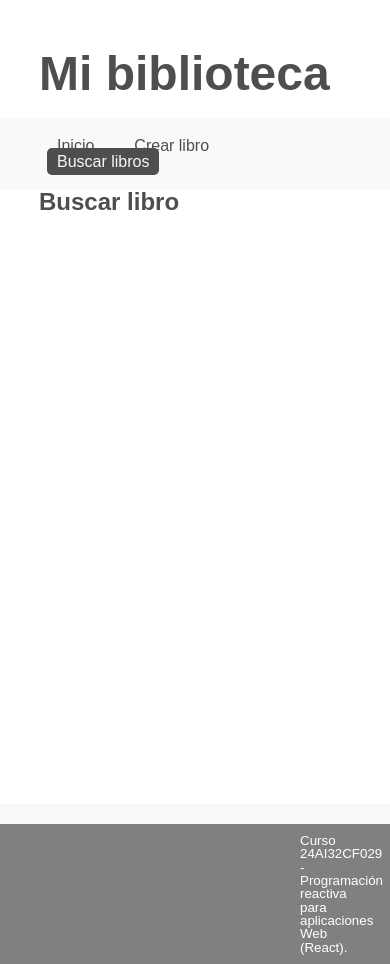
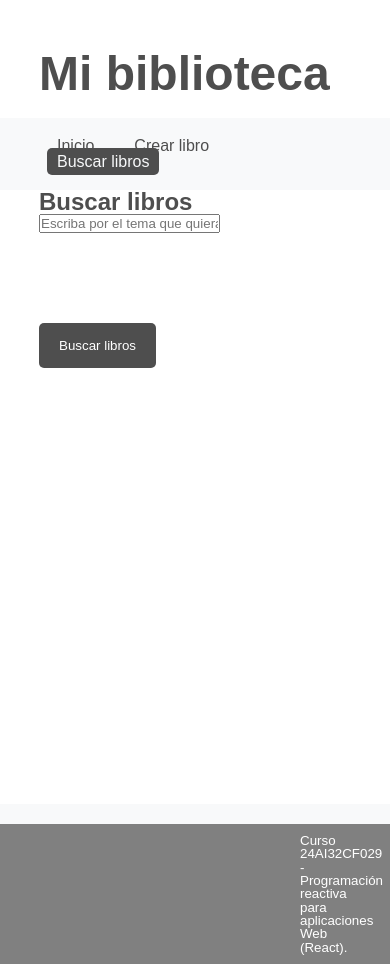
Before and after one commit to gasensios/GAS, a React (Vite) app: page /buscar in a window 390 px wide. Shown: the top 964 px of the page. Built offline with nearby package versions, Linux system fonts and the light colour scheme; a web font is replaced by a local one.

Commit message:
Practica7 update

```diff
--- /dev/null
+++ b/src/componentes/Cargando.css
@@ -0,0 +1,25 @@
+.cargando {
+    display: grid;
+    place-content: center;
+    height: 20vh;
+    color: #000;
+    width: 50px;
+    }
+
+.rueda {
+    border: 10px solid var(--primary-color);
+    border-radius: 50%;
+    border-left-color: transparent;
+    width: 80px;
+    height: 80px;
+    animation: giro 1s linear infinite;
+}
+
+@keyframes giro {
+    0% {
+        transform: rotate(0deg);
+    }
+    100% {
+        transform: rotate(360deg);
+    }
+}
--- /dev/null
+++ b/src/componentes/Cargando.jsx
@@ -0,0 +1,17 @@
+import React, { Fragment } from "react";
+import "./Cargando.css";
+
+const Cargando = () => {
+
+    return (
+        <Fragment>
+            <div className='cargando'>
+                <div className='cargando__rueda'>
+                    <div className='rueda'></div>
+                </div>
+            </div>
+        </Fragment>
+    );
+};
+
+export default Cargando;
--- a/src/componentes/paginas/Buscar.jsx
+++ b/src/componentes/paginas/Buscar.jsx
@@ -1,10 +1,20 @@
-import React, { Fragment } from "react";
+import React, { Fragment, useState } from "react";
+import BuscarFormulario from "./BuscarFormulario";
+import BuscarResultado from "./BuscarResultado";
 
 const Buscar = () => {
+
+    const [URL, setURL] = useState("");
+
+    const cambiarURL = (nuevaURL) => {
+        setURL(nuevaURL);
+        };
+
     return (
         <Fragment>
             <section className='buscar'>
-                <h2 className='buscar__titulo'>Buscar libro</h2>
+                <BuscarFormulario url={URL} cambiarURL={cambiarURL} />
+                {URL && <BuscarResultado endpoint={URL} />}
             </section>
         </Fragment>
     );
--- /dev/null
+++ b/src/componentes/paginas/BuscarFormulario.css
@@ -0,0 +1,83 @@
+.buscar {
+    padding: 30px 0;
+    width: 60%;
+    margin: 0 auto;
+}
+
+.buscar__resultado {
+    display: grid;
+    grid-template-columns: 33.333% 33.333% 33.333%;
+    justify-items: center;
+    width: 100%;
+}
+
+.buscar__resumen {
+    margin: 20px 0;
+}
+
+.form__input--search {
+    width: calc(100% - 152px);
+    margin: 0 10px 0 0;
+}
+
+.boton--buscar {
+    background-color: var(--primary-color);
+}
+
+.buscar__titulo {
+    font-size: 2em;
+    margin: 0 0 10px;
+}
+
+
+.boton {
+    border: none;
+    box-sizing: border-box;
+    padding: 15px 20px;
+    font-family: var(--current-font);
+    cursor: pointer;
+    border-radius: 5px;
+    margin: 0 20px 0 0;
+    align-self: center;
+    color: var(--secondary-color);
+}
+
+.boton:hover, .boton:active {
+    transform: scale(0.98);
+    box-shadow: inset 3px 2px 22px 1px rgba(0, 0, 0, 0.3);
+}
+
+.boton--aceptar {
+    background-color: var(--success-color);
+}
+
+.boton--cancelar {
+    background-color: var(--danger-color);
+}
+
+.boton--volver {
+    background-color: var(--primary-color);
+}
+
+@media (max-width: 992px) {
+    .buscar__resultado {
+        grid-template-columns: 50% 50%;
+    }
+}
+
+@media (max-width: 756px) {
+    .buscar {
+        width: 95%;
+    }
+
+    .form__input--search {
+        width: 100%;
+        margin: 0 0 8px;
+    }
+}
+
+@media (max-width: 576px) {
+    .buscar__resultado {
+        grid-template-columns: 100%;
+    }
+}
--- /dev/null
+++ b/src/componentes/paginas/BuscarFormulario.jsx
@@ -0,0 +1,36 @@
+import React, { Fragment, useContext, useRef } from "react";
+import { contextoBiblioteca } from "../../contextos/ProveedorLibros.jsx";
+
+const BuscarFormulario = ({url, cambiarURL}) => {
+
+    const urlRef = useRef(null);
+
+    const { adecuarURL } = useContext(contextoBiblioteca);
+
+    const manejarClick = () => {
+        if (url) {
+            cambiarURL(undefined);
+            urlRef.current.value = "";
+        } else {
+            cambiarURL(adecuarURL(urlRef.current.value));
+        }
+    };
+
+    return (
+        <Fragment>
+            <h2 className='buscar__titulo'>Buscar libros</h2>
+            <input name='url' type='text'
+                placeholder='Escriba por el tema que quiera buscar (autor, título, ISBN...)'
+                className='form__input form__input--search'
+                ref={urlRef} ></input>
+            <button
+                className='boton boton--volver'
+                onClick={manejarClick}
+            >
+                {url ? "Nueva" : "Buscar libros"}
+            </button>
+        </Fragment>
+    );
+}
+
+export default BuscarFormulario;
--- /dev/null
+++ b/src/componentes/paginas/BuscarListado.jsx
@@ -0,0 +1,17 @@
+import React, { Fragment, useEffect, useState  } from "react";
+import Libro from "../Libro.jsx";
+import MostrarErrores from "./MostrarErrores.jsx";
+
+const BuscarListado = ({ busqueda }) => {
+    return (
+        <Fragment>
+            {busqueda.length
+            ? busqueda.map((datos_libro) => {
+                return <Libro key={datos_libro.id} libro={datos_libro} />;
+            })
+            : <MostrarErrores />}
+        </Fragment>
+    );
+};
+
+export default BuscarListado;
--- /dev/null
+++ b/src/componentes/paginas/BuscarResultado.css
@@ -0,0 +1,66 @@
+.libros__listado {
+    display: flex; /* Activar flexbox mode para la lista */
+    flex-direction: row; /* Establecer la dirección de los objetos (horizontal) */
+    flex-wrap: wrap; /* Permitir que los elementos se ajusten en varias filas */
+    justify-content: space-around;
+    align-items: baseline; /* Alinear elementos verticalmente en el centro */
+    padding: 15px;
+    border: 1px solid #ccc;
+    border-radius: 5px;
+    box-shadow: 0 2px 5px rgba(0, 0, 0, 0.1);
+}
+
+.buscar {
+    padding: 30px 0;
+    width: 60%;
+    margin: 0 auto;
+}
+
+.buscar__resultado {
+    display: grid;
+    grid-template-columns: 33.333% 33.333% 33.333%;
+    justify-items: center;
+    width: 100%;
+}
+
+.buscar__resumen {
+    margin: 20px 0;
+}
+
+.form__input--search {
+    width: calc(100% - 152px);
+    margin: 0 10px 0 0;
+}
+
+.boton--buscar {
+    background-color: var(--primary-color);
+}
+
+.buscar__titulo {
+    font-size: 2em;
+    margin: 0 0 10px;
+}
+
+
+@media (max-width: 992px) {
+    .buscar__resultado {
+        grid-template-columns: 50% 50%;
+    }
+}
+
+@media (max-width: 756px) {
+    .buscar {
+        width: 95%;
+    }
+
+    .form__input--search {
+        width: 100%;
+        margin: 0 0 8px;
+    }
+}
+
+@media (max-width: 576px) {
+    .buscar__resultado {
+        grid-template-columns: 100%;
+    }
+}
--- /dev/null
+++ b/src/componentes/paginas/BuscarResultado.jsx
@@ -0,0 +1,46 @@
+import React, { Fragment, useContext , useEffect, useState } from "react";
+import BuscarListado from "./BuscarListado.jsx";
+import Cargando from "../Cargando.jsx";
+import MostrarErrores from "./MostrarErrores.jsx";
+import useLibrosAPI from "../../hooks/useLibrosAPI.jsx";
+import ListadoBusqueda from "./ListadoBusqueda.jsx";
+import { contextoBiblioteca } from "../../contextos/ProveedorLibros.jsx";
+
+const BuscarResultado = ({endpoint}) => {
+
+    const { busqueda, buscando, errores } = useLibrosAPI(endpoint);
+    const { insertarLibro } = useContext(contextoBiblioteca);
+
+    const incluirLibroAPI = (identificador) => {
+        const libroBuscado = busqueda.filter((libro) => {
+            console.log(libro.id);
+            return libro.id === identificador;
+        });
+        libroBuscado.length && insertarLibro(libroBuscado[0]);
+    };
+
+    return (
+        <Fragment>
+            <div className='libros__listado' onClick={(evento) => {
+                        evento.target.parentNode.classList.contains("libro") &&
+                            confirm("¿Desea incluir este libro en su biblioteca?") &&
+                            incluirLibroAPI(evento.target.parentNode.id);
+                        }}>
+                {busqueda ? (
+                    <Fragment>
+                        <ListadoBusqueda busqueda={busqueda} />
+                        <BuscarListado busqueda={busqueda} />
+                    </Fragment>
+                ) : null}
+                {buscando && <Cargando />}
+                {errores && <MostrarErrores />}
+            </div>
+        </Fragment>
+    );
+}
+
+export default BuscarResultado;
+/*evento.target.parentNode.classList.contains("libro__contenido") &&
+confirm("¿Desea incluir este libro en su biblioteca?") &&
+incluirLibroAPI(evento.target.parentNode.id);
+}}>*/
--- /dev/null
+++ b/src/componentes/paginas/ListadoBusqueda.css
@@ -0,0 +1,10 @@
+.resumen__contenido {
+    display: flex;
+    height: 15px;
+    width: auto;
+    margin: 10px;
+    font-weight: bold;
+    font-size: 15px;
+    color: var(--menu-color);
+    background-color: grey
+    }
--- /dev/null
+++ b/src/componentes/paginas/ListadoBusqueda.jsx
@@ -0,0 +1,24 @@
+import React, { useContext, useState, useEffect } from "react";
+import './ListadoBusqueda.css'
+
+const ListadoBusqueda = ({busqueda}) => {
+
+    const [cantidad1, setCantidad1] = useState(0);
+
+    const contarLibros = () => {
+        setCantidad1(busqueda.length);
+      };
+
+      useEffect(() => {
+        contarLibros();
+        console.log(`La biblioteca contiene ${cantidad1} libro(s).`);
+        }, [busqueda]);
+
+    return (
+        <div className='resumen__contenido'>
+          La biblioteca contiene {cantidad1 ? ` ${cantidad1} libro(s).` : " cero libros."}
+        </div>
+    );
+  };
+
+  export default ListadoBusqueda;
--- a/src/contextos/ProveedorLibros.jsx
+++ b/src/contextos/ProveedorLibros.jsx
@@ -56,6 +56,11 @@ const ProveedorLibros = (props) => {
         }
     };
 
+    const adecuarURL = (url) => {
+        return `https://openlibrary.org/search.json?q=${url
+        .trim().replace(/\s/g, "+") }&fields=key,title,author_name,cover_i,language,first_sentence,number_of_pages_median&language=spa`;
+        };
+
     useEffect(() => {
       inicializarBiblioteca(); // Se cargan los datos en el estado.
     }, []);
@@ -69,6 +74,7 @@ const ProveedorLibros = (props) => {
         insertarLibro,
         buscarLibro,
         borrarLibro,
+        adecuarURL,
      };
 
     return (
--- /dev/null
+++ b/src/hooks/useLibrosAPI.jsx
@@ -0,0 +1,55 @@
+import React, { Fragment, useEffect, useState } from "react";
+
+const useLibrosAPI = (urlABuscar) => {
+
+    const [busqueda, setBusqueda] = useState(undefined);
+    const [buscando, setBuscando] = useState(false);
+    const [errores, setError] = useState(false);
+
+    const traerLibrosAPI = (url) => {
+        setBuscando(true);
+        return fetch(url)
+            .then((respuesta) => {
+                return respuesta.json();
+            }).then((datos) => {
+                setBusqueda(manipularDatosAPI(datos));
+            }).catch((error) => {
+                setError(true);
+                console.log(error.message);
+            }).finally(() => {
+                setBuscando(false);
+            });
+        };
+
+    useEffect(() => {
+        traerLibrosAPI(urlABuscar);
+        }, []);
+
+    const adecuarLibro = (libroAPI) => {
+        return {
+            id: crypto.randomUUID(),
+            titulo: libroAPI.title ? libroAPI.title : "Sin especificar",
+            autor: libroAPI.author_name ? libroAPI.author_name[0] : "Sin especificar",
+            portada: libroAPI.cover_i
+                ? `https://covers.openlibrary.org/b/id/${libroAPI.cover_i}.jpg`
+                : undefined,
+            completado: false,
+            sinopsis: libroAPI.first_sentence
+                ? libroAPI.first_sentence.toString()
+                : "Ninguna",
+            };
+        };
+
+    const manipularDatosAPI = (busquedaLibrosAPI) => {
+        let librosConFormato = [];
+        busquedaLibrosAPI.docs &&
+        (librosConFormato = busquedaLibrosAPI.docs.map((documento) => {
+            return adecuarLibro(documento);
+        }));
+        return librosConFormato;
+        };
+
+    return { busqueda, buscando, errores };
+};
+
+export default useLibrosAPI;
```
